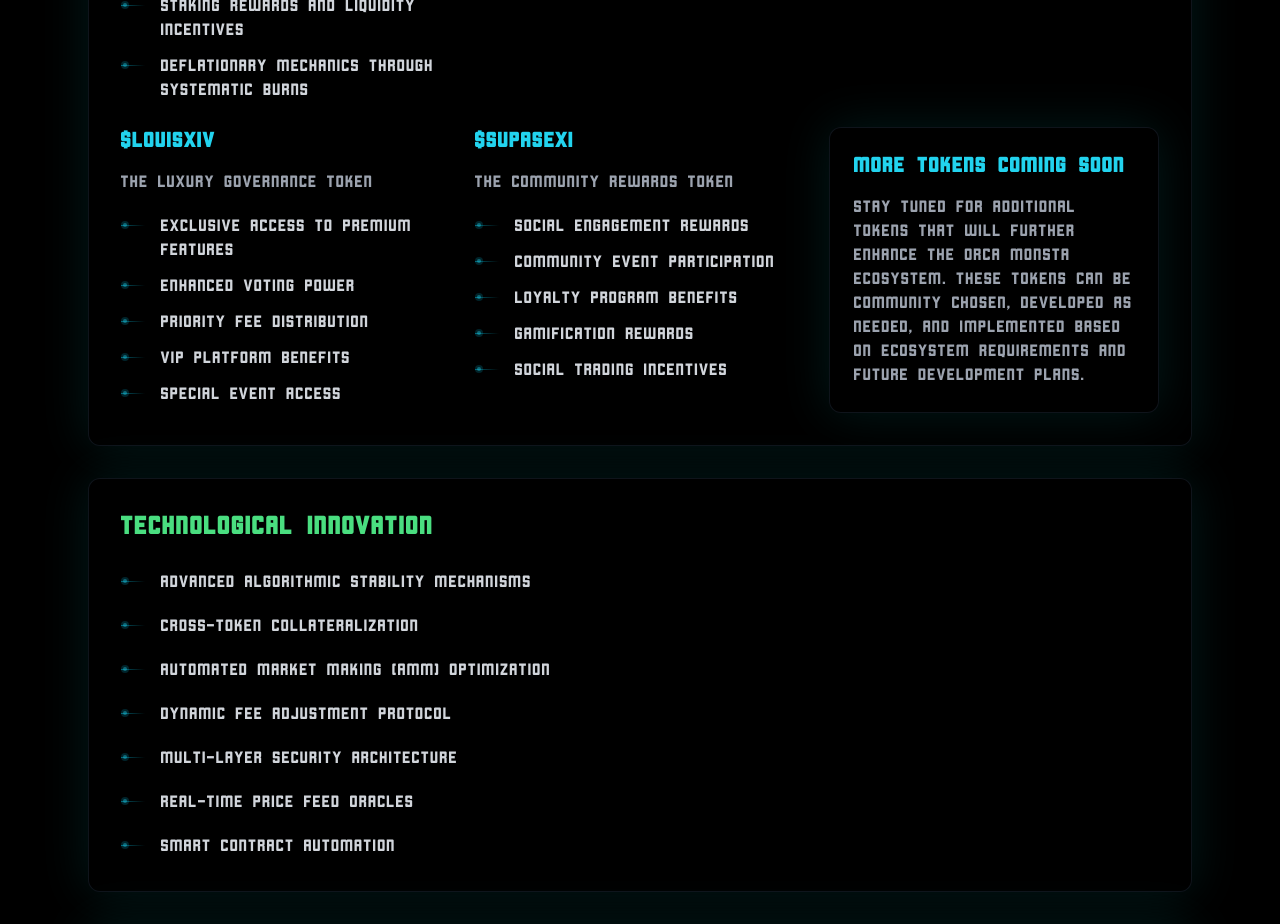
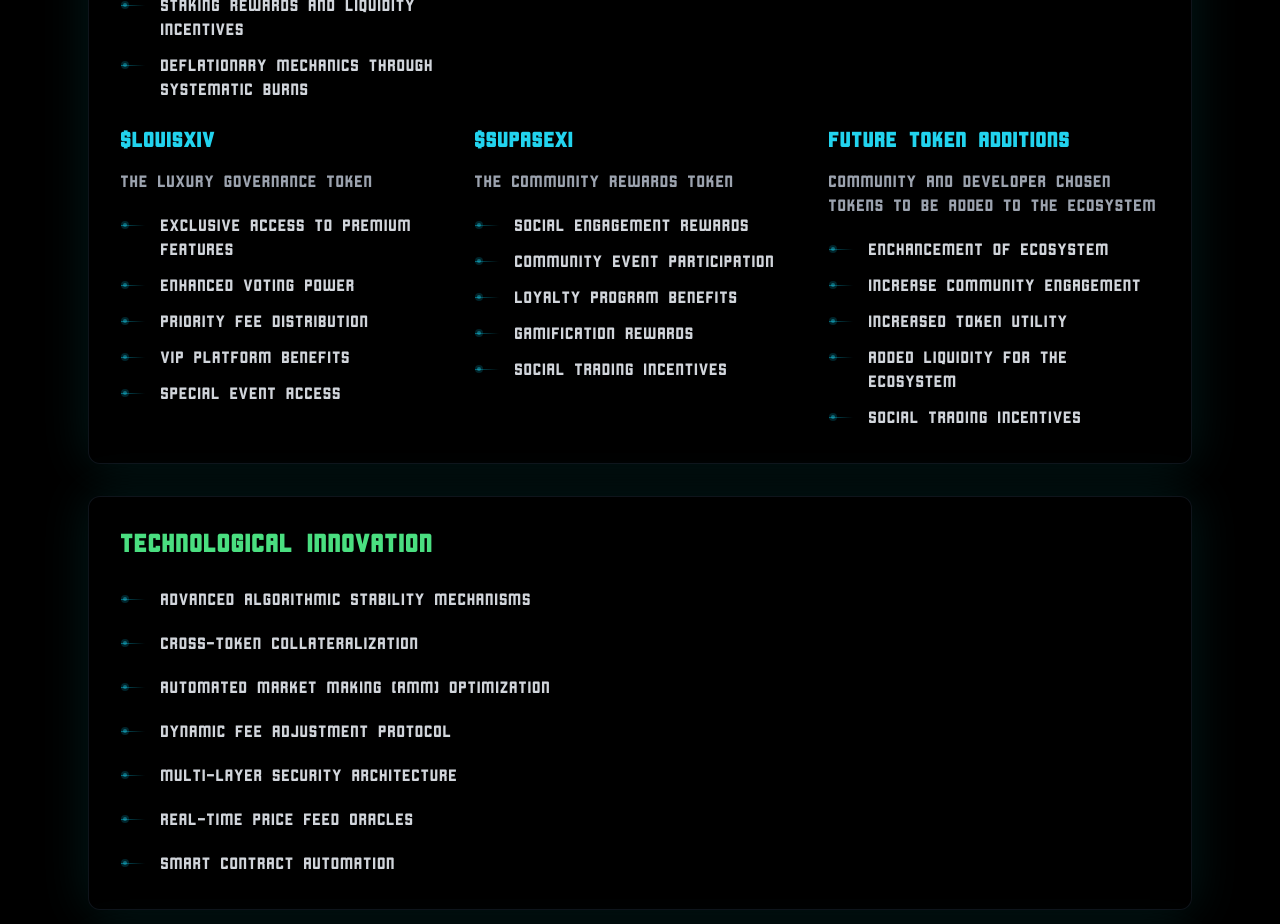
Before and after one commit to OrcaMonsta/orcamonsta1, a Next.js app: page /about in a window 1280 px wide. Shown: the part 920-1844 px from the top of the page. Built offline with nearby package versions, Linux system fonts and the light colour scheme.

Commit message:
Remove 'More Tokens Coming Soon' section from ecosystem grid for cleaner presentation

```diff
--- a/app/about/page.tsx
+++ b/app/about/page.tsx
@@ -73,6 +73,17 @@ const aboutContent = {
           "COMMUNITY EVENT PARTICIPATION",
           "LOYALTY PROGRAM BENEFITS",
           "GAMIFICATION REWARDS",
+          "SOCIAL TRADING INCENTIVES"
+        ]
+      },
+      {
+        name: "Future Token Additions",
+        description: "Community and Developer chosen tokens to be added to the ecosystem",
+        features: [
+          "ENCHANCEMENT OF ECOSYSTEM",
+          "INCREASE COMMUNITY ENGAGEMENT",
+          "INCREASED TOKEN UTILITY",
+          "ADDED LIQUIDITY FOR THE ECOSYSTEM",
           "SOCIAL TRADING INCENTIVES"
         ]
       }
@@ -219,17 +230,6 @@ export default function About() {
                   </div>
                 </div>
               ))}
-
-              <div className="space-y-4 backdrop-blur-md bg-black/30 rounded-xl p-6 border border-gray-800/50
-                shadow-[0_0_50px_rgba(0,255,255,0.1)] hover:shadow-[0_0_80px_rgba(0,255,255,0.2)]
-                transform transition-all duration-300">
-                <h3 className={`${cornerstone.className} text-xl font-bold text-cyan-400`}>
-                  MORE TOKENS COMING SOON
-                </h3>
-                <p className={`${cornerstone.className} text-gray-400`}>
-                  STAY TUNED FOR ADDITIONAL TOKENS THAT WILL FURTHER ENHANCE THE ORCA MONSTA ECOSYSTEM. THESE TOKENS CAN BE COMMUNITY CHOSEN, DEVELOPED AS NEEDED, AND IMPLEMENTED BASED ON ECOSYSTEM REQUIREMENTS AND FUTURE DEVELOPMENT PLANS.
-                </p>
-              </div>
             </div>
           </div>
 
```
